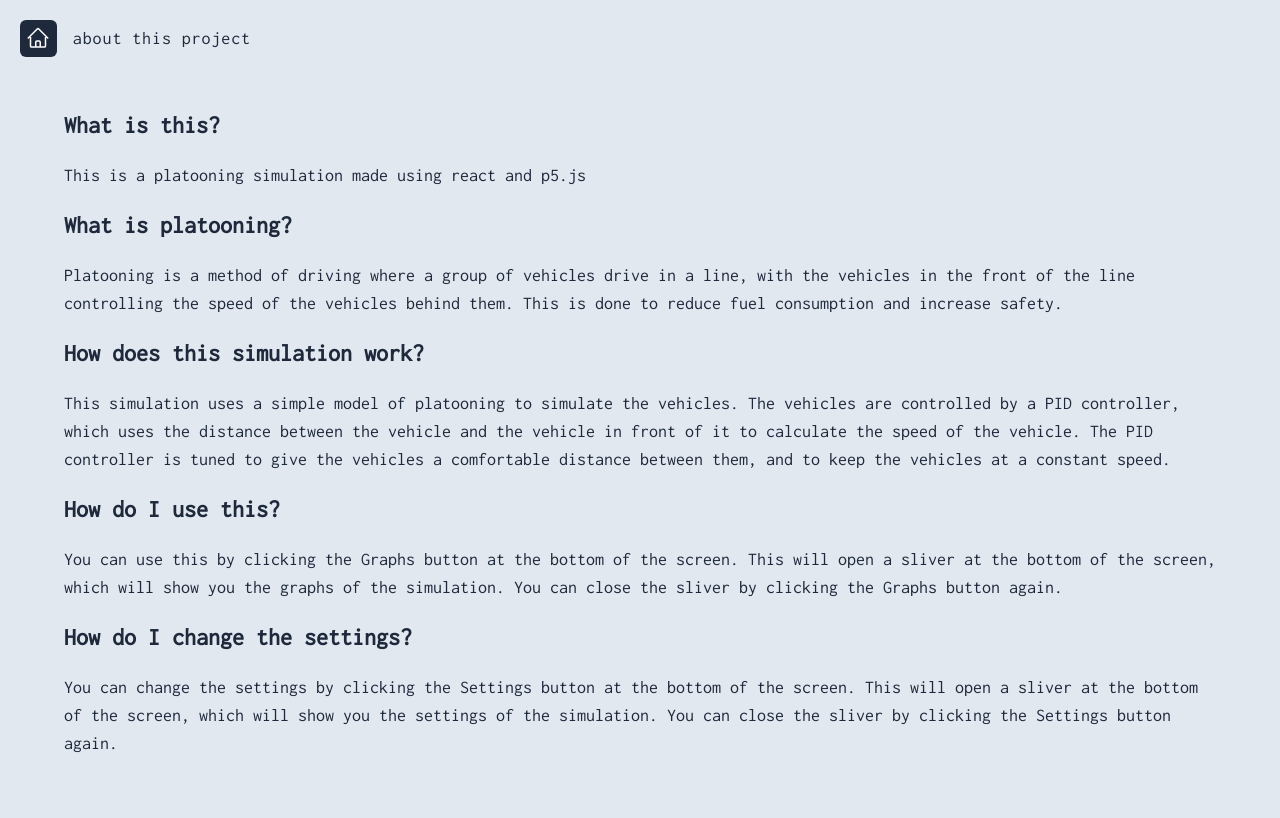
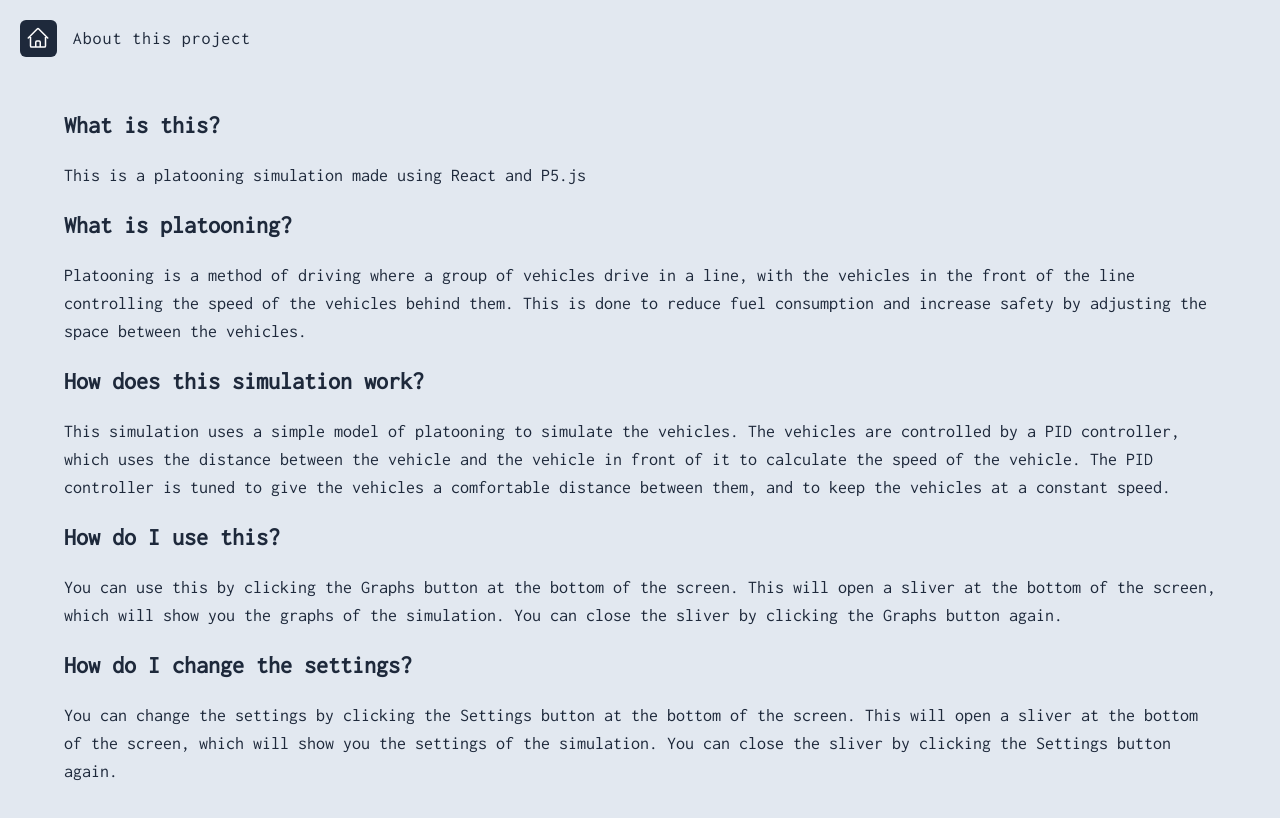
Before and after one commit to albbus-stack/platooning-simulation, a Next.js app: page /about in a window 1280 px wide. Shown: the top 818 px of the page. Built offline with nearby package versions, Linux system fonts and the light colour scheme.

Commit message:
Added unit measure to Car Spacing in SettingsSliver and added some info in about page

```diff
--- a/components/sliver/SettingsSliver.tsx
+++ b/components/sliver/SettingsSliver.tsx
@@ -68,7 +68,7 @@ const SettingsSliver = () => {
             onChange={(e) => setCarSpacing(parseFloat(e.target.value))}
             className="w-1/2 p-1 transition-colors duration-300 cursor-pointer accent-slate-800 hover:accent-slate-700"
           />
-          <p className="w-10 font-bold text-center">{carSpacing}</p>
+          <p className="w-10 font-bold text-center">{carSpacing} m</p>
         </div>
         <div className="flex flex-row items-center w-full gap-10 px-20">
           <p className="w-28">Time headway</p>
--- a/pages/about.tsx
+++ b/pages/about.tsx
@@ -20,13 +20,13 @@ const About: NextPage = () => (
             <HomeIcon />
           </div>
         </Link>
-        <h1>about this project</h1>
+        <h1>About this project</h1>
       </nav>
 
       <section className="flex flex-col gap-5 px-10 pt-8 pb-16 md:px-16">
         <h1 className="text-2xl font-bold text-slate-800">What is this?</h1>
         <p className="text-lg text-slate-800">
-          This is a platooning simulation made using react and p5.js
+          This is a platooning simulation made using React and P5.js
         </p>
 
         <h1 className="text-2xl font-bold text-slate-800">
@@ -36,7 +36,7 @@ const About: NextPage = () => (
           Platooning is a method of driving where a group of vehicles drive in a
           line, with the vehicles in the front of the line controlling the speed
           of the vehicles behind them. This is done to reduce fuel consumption
-          and increase safety.
+          and increase safety by adjusting the space between the vehicles.
         </p>
 
         <h1 className="text-2xl font-bold text-slate-800">
```
